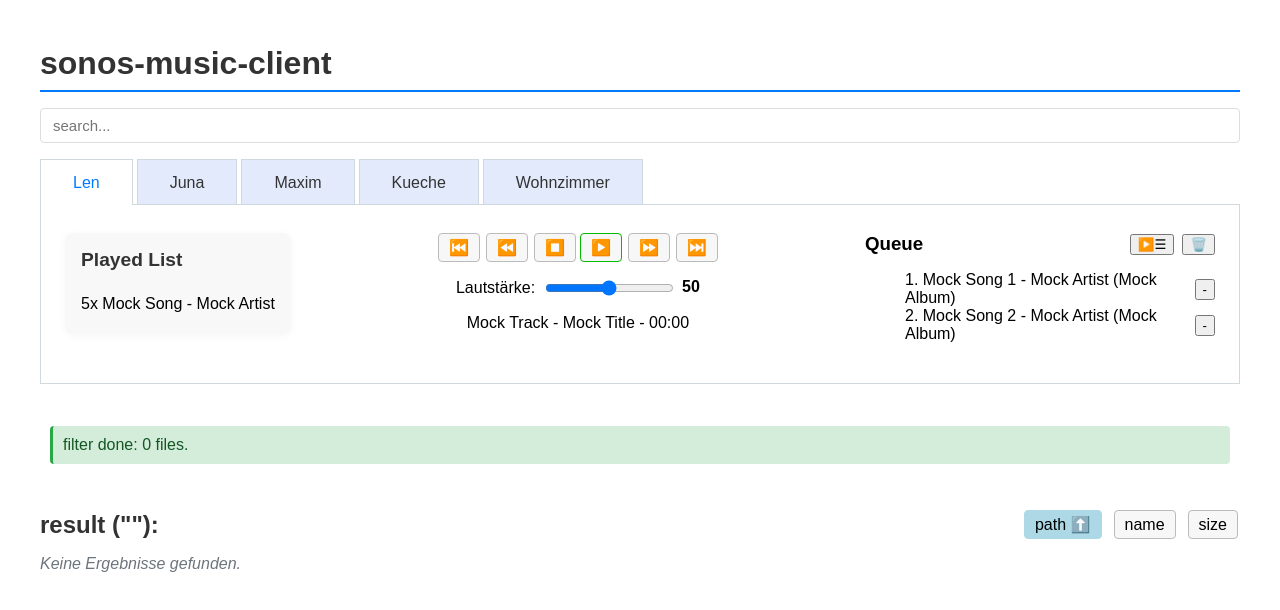
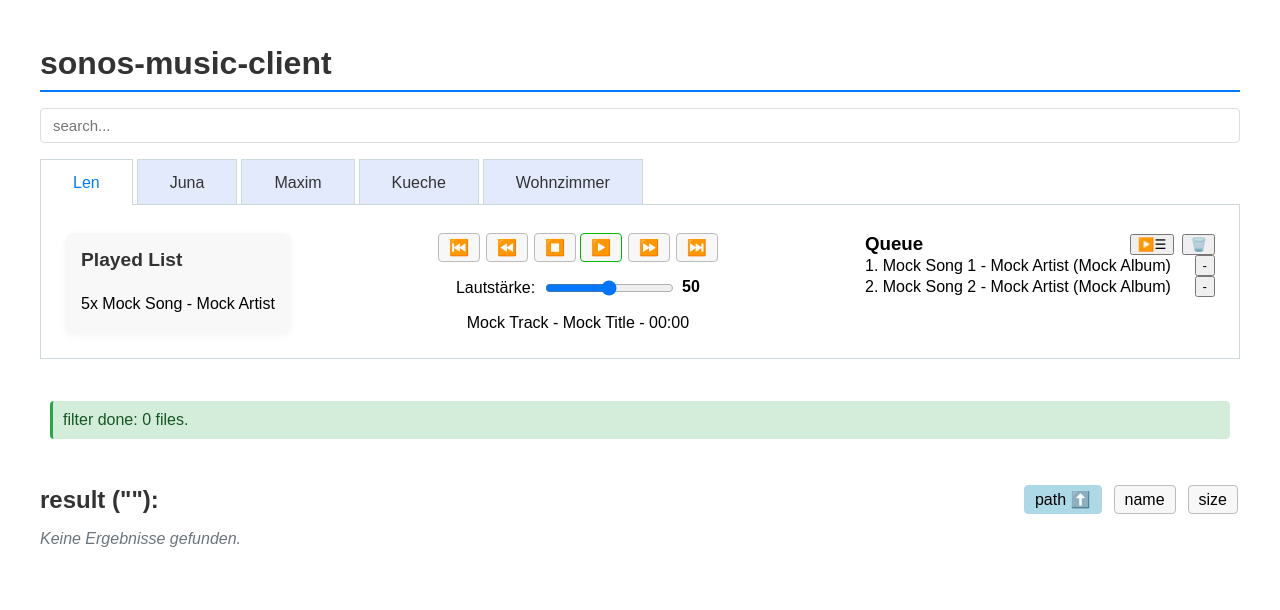
Before and after one commit to baengel/sonos-music-client, an Angular app: page / in a window 1280 px wide. Shown: the top 610 px of the page. Built offline with nearby package versions, Linux system fonts and the light colour scheme.

Commit message:
queue size

```diff
--- a/src/app/player/queue/queue.component.html
+++ b/src/app/player/queue/queue.component.html
@@ -28,7 +28,7 @@
   }
   @let queue = (queue$ | async);
   @if (!(queueLoading$ | async) && !(queueError$ | async) && queue && queue.length > 0) {
-    <ul>
+    <ul style="max-height: calc(5 * 2.5em); overflow-y: auto; margin: 0; padding: 0;">
       @for (item of queue; track item; let i = $index) {
         <li style="display: flex; align-items: center; justify-content: space-between;"
             draggable="true"
```
